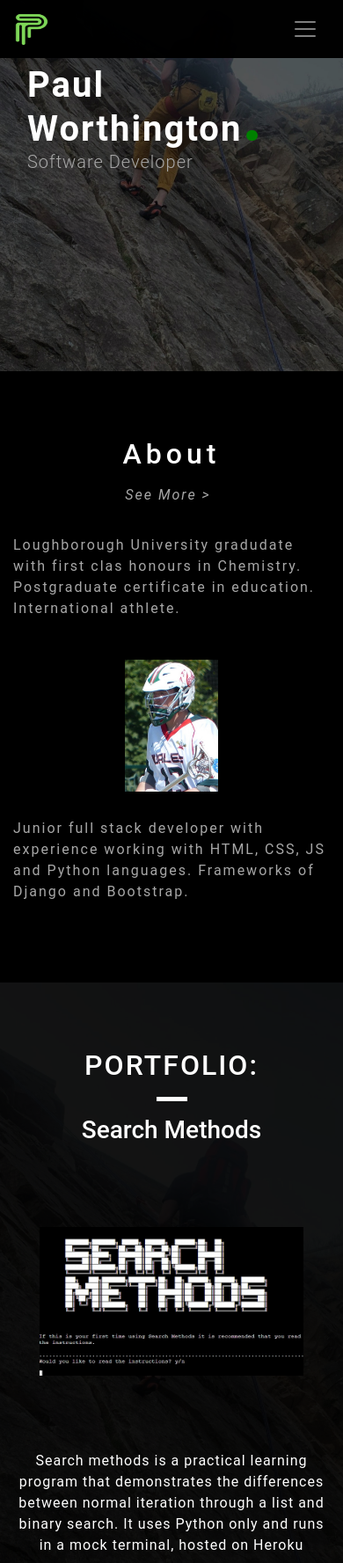
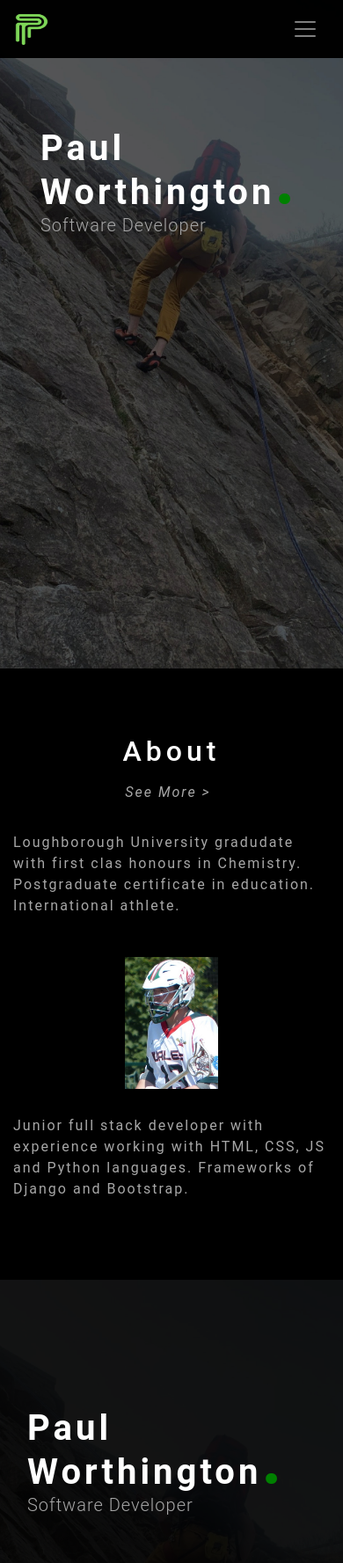
Before and after one commit to P-Worthington/paulworthington.dev, a plain HTML site: page index.html in a window 390 px wide. Shown: the top 1777 px of the page at 88% size. Drawn offline with nearby package versions, Linux system fonts and the light colour scheme.

Commit message:
moved title to left

```diff
--- a/assets/css/style.css
+++ b/assets/css/style.css
@@ -22,11 +22,12 @@ p {
     background: url('../images/climb_dark.jpg') no-repeat center;
     background-size: cover;
     background-attachment: fixed;
-    display: flex;
-    align-items: center;
-    justify-content: center;
 
     position: relative;
+}
+
+.title {
+    margin-top: 200px;
 }
 
 .opaque-overlay {
@@ -92,6 +93,7 @@ p {
 
 /* Jumbotron */
 
+
 .jumbotron {
     background-color: transparent;
 }
@@ -101,12 +103,13 @@ p {
     font-weight: bold;
     color: white;
     text-align: left;
-    margin-top: -90px;
+    letter-spacing: 4px;
 
 }
 
 .jumbotron-header {
     line-height: 0.6;
+    margin-top: 50px;
 }
 
 .green-prd {
@@ -127,6 +130,11 @@ p {
 }
 
 /* Block dividers */
+
+.portfolio-header {
+    background-color: red;
+    text-align: center;
+}
 
 .about-bg {
     background-color: black;
@@ -276,6 +284,7 @@ p {
 .btm-bg {
     background: url('../images/skydive_dark.jpg') no-repeat center;
     height: 50vh;
+    background-size: cover;
     background-attachment: fixed;
 }
 
@@ -292,7 +301,7 @@ p {
     }
 
     .callout-container {
-        height: 50vh;
+        height: 90vh;
     }
 
     .dropdown-menu, .navbar {
--- a/index.html
+++ b/index.html
@@ -44,13 +44,21 @@
 
     <div class="container-fluid callout-container">
         <!-- Callout -->
+        <div class="container-wrapper container-wrapper--red">
             <div class="opaque-overlay">&nbsp;</div>
+                <div class="container features-container content-container">
+                    <section class="features">
                         <div class="row">
-            <div class="col-12">
+                            <div class="col-12 name">
                                 <section class="callout jumbotron text-center">
                                     <h1 class="jumbotron-header">Paul Worthington<span class="green-prd">.</span></h1>
                                     <p class="lead">Software Developer</p>
                                 </section>
+                            </div>
+                        </div>
+                    </section>
+                    <!-- /.features -->
+                </div>
             </div>
         </div>
         <!-- /.callout -->
@@ -102,9 +110,11 @@
             <div class="container features-container content-container">
                 <section class="features">
                     <div class="row">
-                        <div class="col-12 page-header" id="portfolio">
-                            <h2 class="text-uppercase">Portfolio:</h2>
-                            <hr class="block-divider block-divider--short block-divider--white">
+                        <div class="col-12 name">
+                            <section class="callout jumbotron text-center">
+                                <h1 class="jumbotron-header">Paul Worthington<span class="green-prd">.</span></h1>
+                                <p class="lead">Software Developer</p>
+                            </section>
                         </div>
                     </div>
                     <div class="row inner-portfolio">
```
Lines whose indentation alone changed are shown as unchanged.
